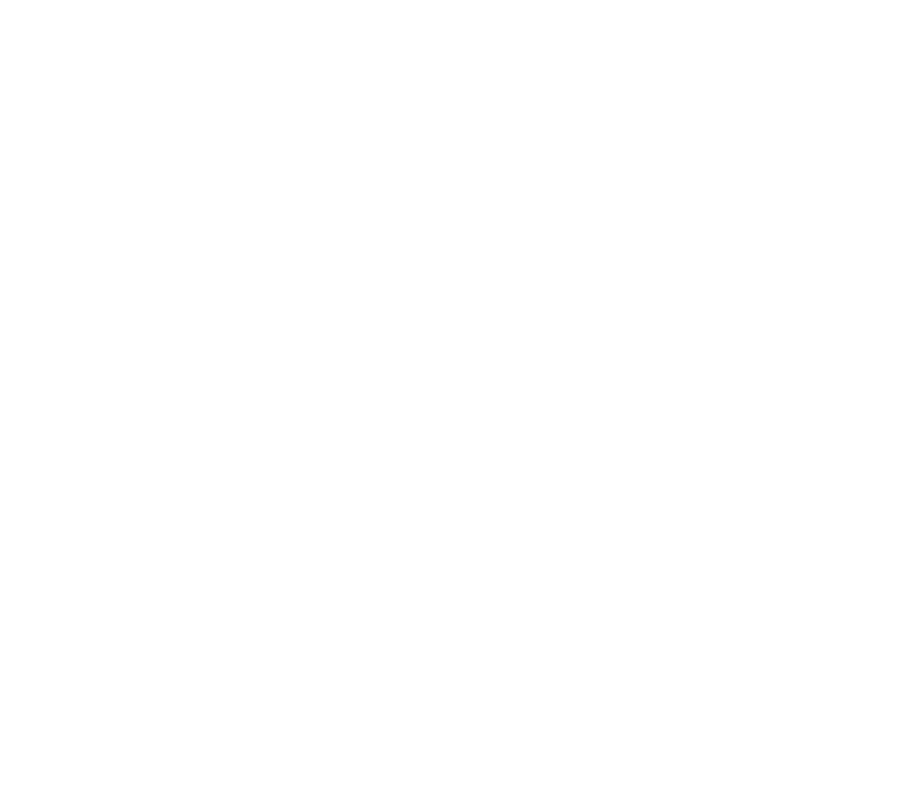
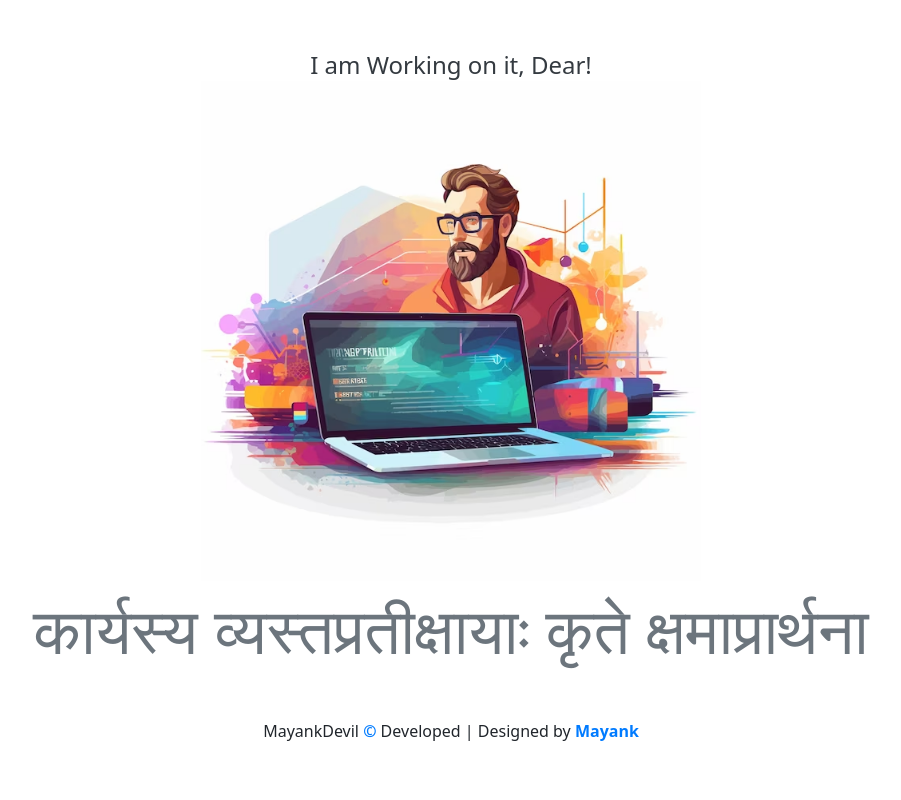
Before and after one commit to MayankDevil/myData, a plain HTML site: page bug.html in a window 1280 px wide. Shown: the whole page, without its empty margins (189-1090 px from the left). Drawn offline with Linux system fonts and the light colour scheme.

Commit message:
Update ./bug.html

```diff
--- a/bug.html
+++ b/bug.html
@@ -1 +1,135 @@
-<!--  -->
+<!DOCTYPE html>
+<!--
+-   bug
+-   "purpose to show we are not stop there"
+-   Develope by MayankDevil
+-   https://mayankdevil.github.io/myData/bug.html
+-->
+<html lang="en">
+
+<head>
+    <meta charset="UTF-8">
+    <meta http-equiv="X-UA-Compatible" content="IE=edge">
+    <meta name="viewport" content="width=device-width, initial-scale=1.0">
+    <title> MayankDevil </title>
+    <!--
+        ---------
+        | style |
+        ---------
+    -->
+    <style>
+        *{
+			margin:0;
+			padding: 0;
+			font-family:SFMono-Regular, Menlo, Monaco, Consolas, "Liberation Mono", "Courier New", monospace;
+			font-family:system-ui,-apple-system,"Segoe UI",Roboto,"Helvetica Neue","Noto Sans","Liberation Sans",Arial,sans-serif,"Apple Color Emoji";
+			color:#20252b;
+			text-decoration: none;
+			font-weight: normal;
+			border: none;
+			outline: none;
+			box-sizing: border-box;
+		}
+        main{
+            display: grid;
+            grid-template-rows: 9fr 1fr;
+            height: 100vh;
+            width: 100%;
+            margin: auto;
+            text-align: center;
+            /* background: #e9e7db; */
+            /* background: #f8f9fa; */
+        }
+        #logo{
+            width: 500px;
+            margin: 0 auto;
+        }
+        h1{
+            font-size: 5vw;
+            color:#6c757d;
+        }
+        h2{
+            padding-top: 3rem;
+            color:#000000;
+            color:#343a40;
+        }
+        a{
+            font-weight: bold;
+            color: #007bff;
+        }
+        @media  screen and (max-width:500PX)
+        {
+            main{
+                /* background: green; */
+            }
+            #logo{
+                width: 100%;
+            }
+            footer{
+                padding: 1rem;
+            }
+            a{
+                line-height: 2rem;
+            }
+            #backBtn{
+                display: block;
+                padding: 1rem;
+            }
+        }
+
+    </style>
+
+</head>
+
+<body>
+    <!--
+        --------
+        | main |
+        --------
+    -->
+    <main>
+
+        <header>
+
+            <h2> I am Working on it, Dear! </h2>
+
+            <img src="./developer.jpg" alt="notfound" id="logo">
+
+            <h1> कार्यस्य व्यस्तप्रतीक्षायाः कृते क्षमाप्रार्थना </h1>
+
+            <!-- कार्य हेतू व्यस्त परतीक्षा के लिए खेद  -->
+
+            <!-- <a id="backBtn"> &lArr; Back to Webpage  </a> -->
+
+        </header>
+
+        <footer>
+
+            MayankDevil <a>&copy</a> Developed | Designed by <a href="https://github.com/MayankDevil"> Mayank </a>
+
+        </footer>
+
+    </main>
+    <!--
+        ----------
+        | script |
+        ----------
+    -->
+    <script>
+
+        // time out forward webpage
+
+        setTimeout(function(){
+
+            window.history.forward()
+
+
+        }, 3000);
+
+        // window.history.back()
+
+    </script>
+
+</body>
+
+</html>
```
